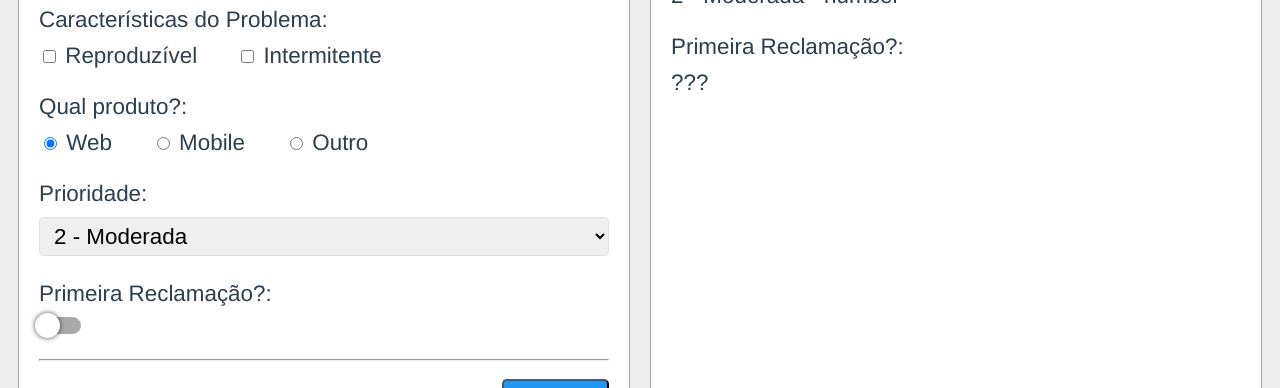
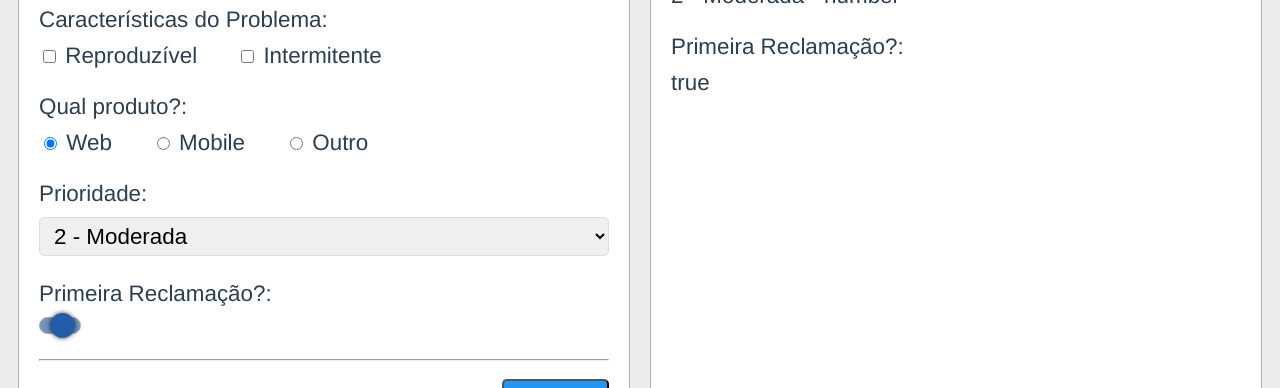
Before and after one commit to robertov8/cursovuejs2modulo1, a Vue app in the folder formulario-exercicios/: page / in a window 1280 px wide. Shown: the part 660-1048 px from the top of the page. Built offline with nearby package versions, Linux system fonts and the light colour scheme.

Commit message:
171. O que o v-model faz e Como criar um Input Personalizado

```diff
--- a/formulario-exercicios/src/App.vue
+++ b/formulario-exercicios/src/App.vue
@@ -47,7 +47,7 @@
                     </select>
                 </Rotulo>
                 <Rotulo nome="Primeira Reclamação?">
-                    <Escolha/>
+                    <Escolha v-model="escolha" />
                 </Rotulo>
                 <hr>
                 <button>Enviar</button>
@@ -81,7 +81,7 @@
                     <span>{{ prioridade }} - {{ prioridadeNome }} - {{ tipoPrioridade }}</span>
                 </Rotulo>
                 <Rotulo nome="Primeira Reclamação?">
-                    <span>???</span>
+                    <span>{{ escolha }}</span>
                 </Rotulo>
             </div>
         </div>
@@ -109,7 +109,8 @@
                     { codigo: 1, nome: 'Baixa' },
                     { codigo: 2, nome: 'Moderada' },
                     { codigo: 3, nome: 'Alta' },
-                ]
+                ],
+                escolha: true,
             };
         },
         computed: {
--- a/formulario-exercicios/src/components/Escolha.vue
+++ b/formulario-exercicios/src/components/Escolha.vue
@@ -1,20 +1,21 @@
 <template>
     <div class="escolha"
-        @click="ligado = !ligado"
-        :class="{ligado, desligado: !ligado}">
-        <div v-if="ligado" class="botao"></div>
+         @click="$emit('input', !value)"
+         :class="{ligado: value, desligado: !value}">
+        <div v-if="value" class="botao"></div>
         <div v-else class="botao"></div>
     </div>
 </template>
 
 <script>
-export default {
-    data() {
-        return {
-            ligado: false
+    export default {
+        props: {
+            value: {
+                type: Boolean,
+                required: true
+            }
         }
-    }
-}
+    };
 </script>
 
 <style scoped>
```
